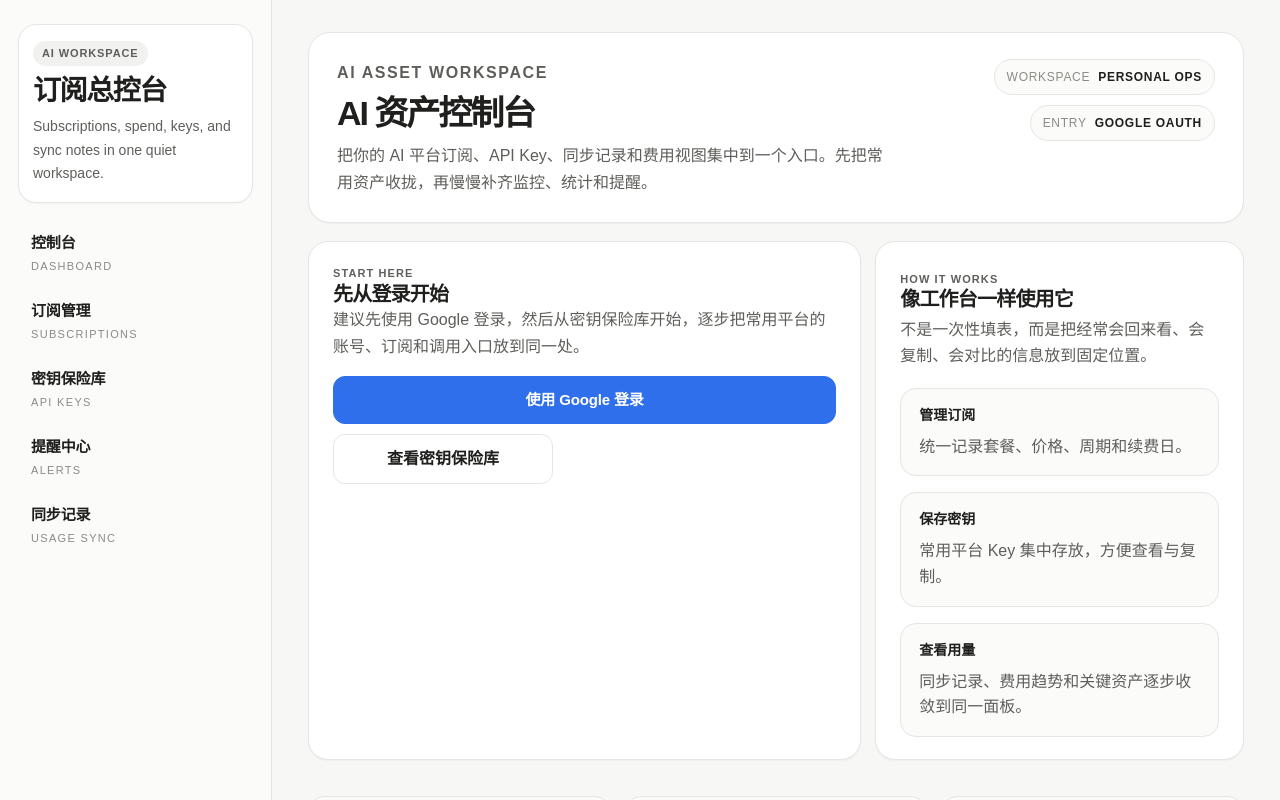
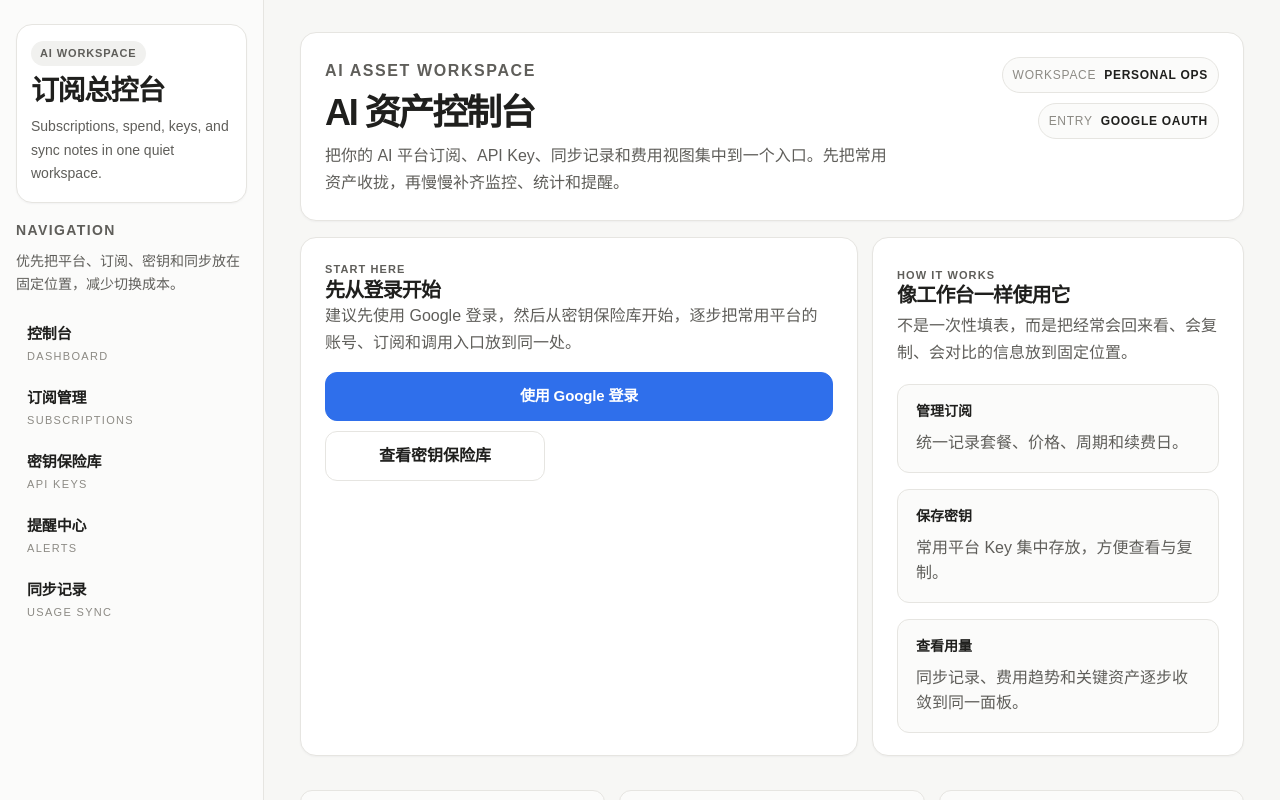
Before and after one commit to hxgame-dog/ai-subscription-manager, a Next.js app: page / in a window 1280 px wide. Shown: the top 800 px of the page. Built offline with nearby package versions, Linux system fonts and the light colour scheme; no server answers.

Commit message:
Unify UI into a calmer workspace style

```diff
--- a/app/layout.tsx
+++ b/app/layout.tsx
@@ -31,6 +31,10 @@ export default async function RootLayout({ children }: { children: React.ReactNo
               <h1>订阅总控台</h1>
               <p>Subscriptions, spend, keys, and sync notes in one quiet workspace.</p>
             </div>
+            <div className="page-block">
+              <p className="section-kicker">Navigation</p>
+              <p>优先把平台、订阅、密钥和同步放在固定位置，减少切换成本。</p>
+            </div>
             <nav>
               {nav.map((item) => (
                 <Link key={item.href} href={item.href} className="nav-item">
--- a/app/styles.css
+++ b/app/styles.css
@@ -15,8 +15,8 @@
   --danger: #b42318;
   --shadow: 0 1px 2px rgba(15, 23, 42, 0.04);
   --shadow-lg: 0 12px 30px rgba(15, 23, 42, 0.04);
-  --radius-lg: 18px;
-  --radius-md: 14px;
+  --radius-lg: 16px;
+  --radius-md: 12px;
   --radius-sm: 10px;
 }
 
@@ -43,7 +43,7 @@ a {
 
 .shell {
   display: grid;
-  grid-template-columns: 272px 1fr;
+  grid-template-columns: 264px 1fr;
   min-height: 100vh;
 }
 
@@ -52,9 +52,9 @@ a {
   top: 0;
   display: flex;
   flex-direction: column;
-  gap: 18px;
+  gap: 16px;
   min-height: 100vh;
-  padding: 24px 18px;
+  padding: 24px 16px;
   border-right: 1px solid var(--border);
   background: #fbfbfa;
 }
@@ -100,15 +100,15 @@ a {
 
 nav {
   display: grid;
-  gap: 4px;
+  gap: 2px;
 }
 
 .nav-item {
   display: flex;
   flex-direction: column;
   gap: 3px;
-  padding: 10px 12px;
-  border-radius: 12px;
+  padding: 9px 10px;
+  border-radius: 10px;
   border: 1px solid transparent;
   color: var(--text);
   text-decoration: none;
@@ -151,20 +151,21 @@ nav {
 
 .content {
   padding: 32px 36px 48px;
+  max-width: 1280px;
 }
 
 .page-stack {
   display: grid;
-  gap: 18px;
+  gap: 16px;
 }
 
 .page-hero {
   display: flex;
   justify-content: space-between;
   gap: 20px;
-  padding: 26px 28px;
+  padding: 24px 24px;
   border: 1px solid var(--border);
-  border-radius: 22px;
+  border-radius: 16px;
   background: var(--surface);
   box-shadow: var(--shadow);
 }
@@ -177,7 +178,7 @@ nav {
 .hero-copy h1,
 .hero-copy h2 {
   margin: 0;
-  font-size: 34px;
+  font-size: 36px;
   line-height: 1.04;
   letter-spacing: -0.06em;
 }
@@ -205,7 +206,7 @@ nav {
   gap: 8px;
   width: fit-content;
   min-height: 36px;
-  padding: 8px 12px;
+  padding: 7px 10px;
   border: 1px solid var(--border);
   border-radius: 999px;
   background: var(--surface-muted);
@@ -226,6 +227,10 @@ nav {
   gap: 14px;
 }
 
+.grid.cols-1 {
+  grid-template-columns: 1fr;
+}
+
 .grid.cols-4 {
   grid-template-columns: repeat(4, minmax(0, 1fr));
 }
@@ -243,7 +248,7 @@ nav {
 .stat-card,
 .insight-card {
   border: 1px solid var(--border);
-  border-radius: 20px;
+  border-radius: 16px;
   background: var(--surface);
   box-shadow: var(--shadow);
 }
@@ -278,6 +283,10 @@ nav {
   justify-content: space-between;
   gap: 16px;
   margin-bottom: 14px;
+}
+
+.table-section {
+  padding: 18px 18px 0;
 }
 
 .section-head p {
@@ -508,7 +517,7 @@ nav {
   gap: 8px;
   padding: 16px 18px;
   border: 1px solid var(--border);
-  border-radius: 16px;
+  border-radius: 12px;
   background: var(--surface-muted);
 }
 
@@ -584,6 +593,17 @@ tbody tr:last-child td {
   font-weight: 600;
   letter-spacing: 0.06em;
   text-transform: uppercase;
+}
+
+.page-block {
+  display: grid;
+  gap: 8px;
+}
+
+.page-block p {
+  margin: 0;
+  color: var(--text-soft);
+  line-height: 1.65;
 }
 
 .badge.success {
```
Also changed, not shown: app/alerts/page.tsx (+8 -7 lines), app/subscriptions/page.tsx (+6 -5 lines), app/usage/page.tsx (+10 -9 lines), app/page.tsx (indentation only).
